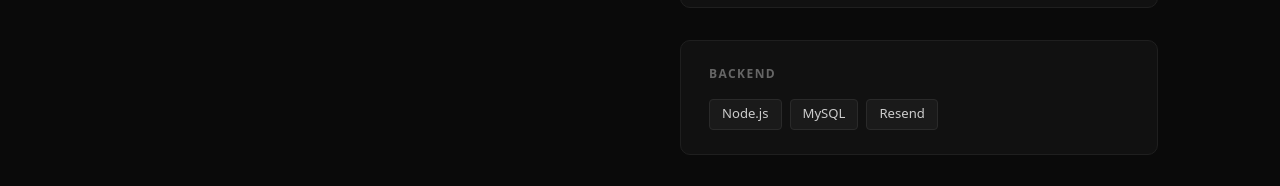
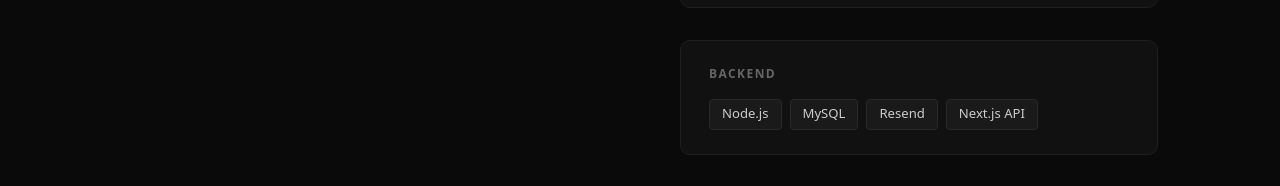
Before and after one commit to beratarif/vercel-front, a Next.js app: page / in a window 1280 px wide. Shown: the part 1955-2141 px from the top of the page. Built offline with nearby package versions, Linux system fonts and the light colour scheme.

Commit message:
add: yetenekler'deki backend listesine Next.js API eklendi.

```diff
--- a/app/components/Abilities.tsx
+++ b/app/components/Abilities.tsx
@@ -36,6 +36,7 @@
                         <li>Node.js</li>
                         <li>MySQL</li>
                         <li>Resend</li>
+                        <li>Next.js API</li>
                     </ul>
                 </div>
                 <div className="abilities-item">
```
